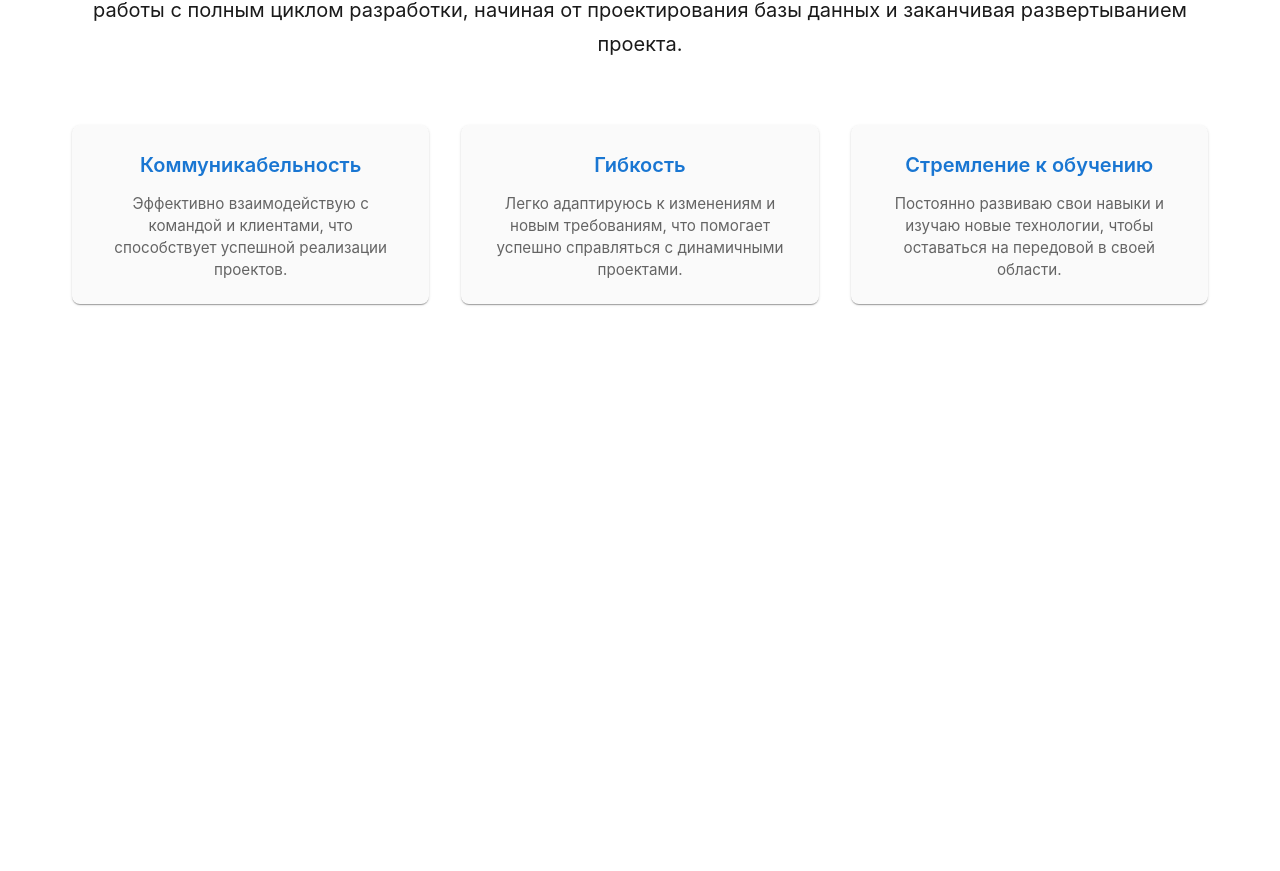
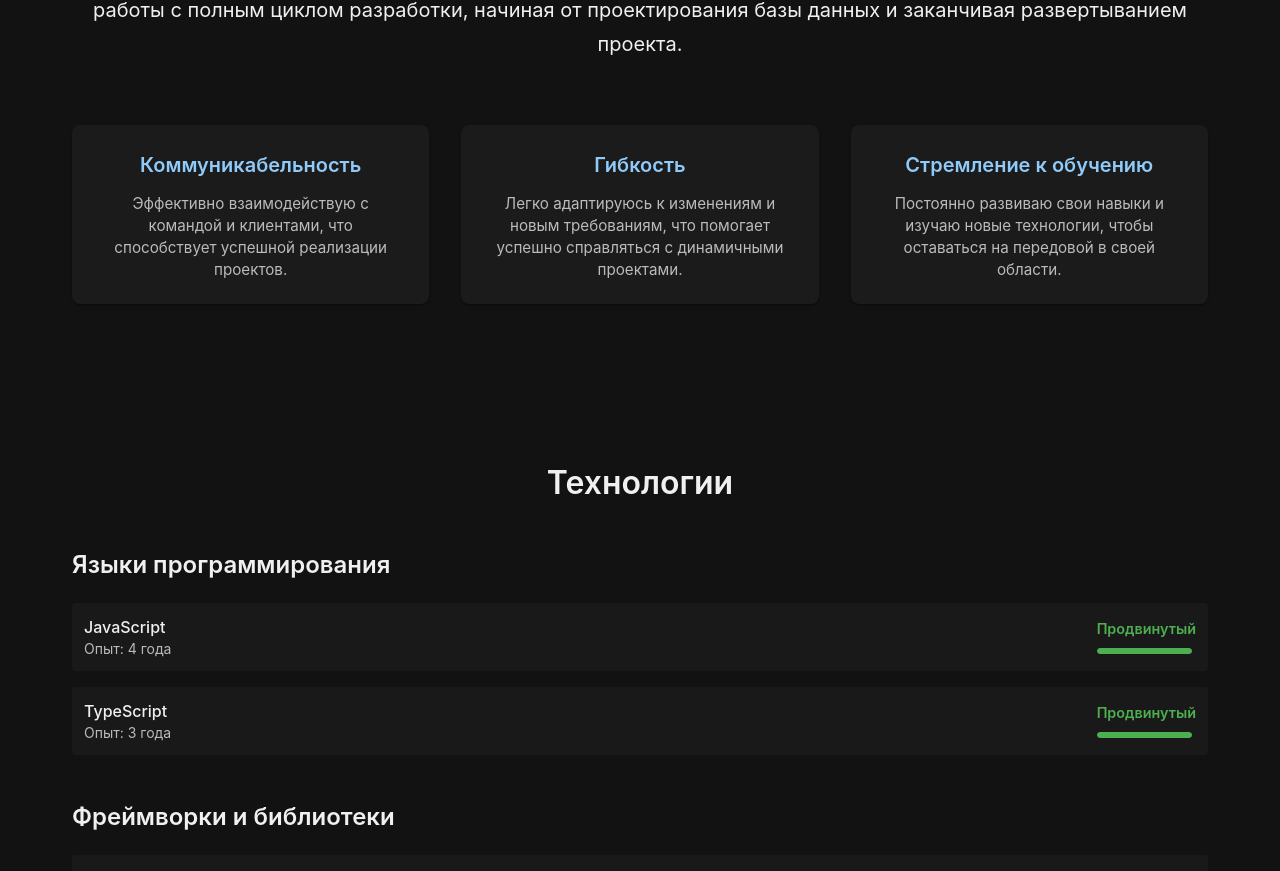
Before and after one commit to VitaliyPks/landing, a React (Vite) app: page / in a window 1280 px wide. Shown: the part 1075-1946 px from the top of the page. Before the commit the page ends 1459 px from the top, so only its background shows below. Built offline with nearby package versions, Linux system fonts and the light colour scheme.

Commit message:
done technologies section

```diff
--- a/src/App.tsx
+++ b/src/App.tsx
@@ -1,12 +1,14 @@
 import { ThemeProvider as MuiThemeProvider } from "@mui/material/styles";
 import CssBaseline from "@mui/material/CssBaseline";
+
+import { TechnologiesSection } from "./components/TechnologiesSection/TechnologiesSection";
+import { AboutSection } from "./components/AboutSection";
+import { HeroSection } from "./components/HeroSection";
 
 import { useAppSelector } from "./hooks/useAppSelector";
 import useActions from "./hooks/useActions";
 
 import getTheme from "./utils/theme";
-import { HeroSection } from "./components/HeroSection";
-import { AboutSection } from "./components/AboutSection";
 
 const App = () => {
   const mode = useAppSelector((state) => state.theme.mode);
@@ -23,6 +25,7 @@ const App = () => {
       <CssBaseline />
       <HeroSection onToggleTheme={handleToggleTheme} />
       <AboutSection />
+      <TechnologiesSection />
     </MuiThemeProvider>
   );
 };
--- /dev/null
+++ b/src/components/TechnologiesSection/TechnologiesSection.const.ts
@@ -0,0 +1,21 @@
+export const getLevelColor = (
+  level: "Advanced" | "Intermediate" | "Basic",
+  mode: "light" | "dark"
+) => {
+  if (level === "Advanced") return mode === "dark" ? "#4caf50" : "#2e7d32";
+  if (level === "Intermediate") return mode === "dark" ? "#ff9800" : "#f57c00";
+  return mode === "dark" ? "#9e9e9e" : "#616161";
+};
+
+export const getYearsLabel = (years: number) => {
+  if (years % 10 === 1 && years % 100 !== 11) return `${years} год`;
+  if ([2, 3, 4].includes(years % 10) && ![12, 13, 14].includes(years % 100))
+    return `${years} года`;
+  return `${years} лет`;
+};
+
+export const getLevelLabel = (level: "Advanced" | "Intermediate" | "Basic") => {
+  if (level === "Advanced") return "Продвинутый";
+  if (level === "Intermediate") return "Средний";
+  return "Базовый";
+};
--- /dev/null
+++ b/src/components/TechnologiesSection/TechnologiesSection.styles.ts
@@ -0,0 +1,96 @@
+import { styled } from "@mui/material/styles";
+import { Box, Typography } from "@mui/material";
+
+import { getLevelColor } from "./TechnologiesSection.const";
+
+export const BoxMain = styled(Box)(({ theme }) => ({
+  padding: theme.spacing(8, 2),
+  maxWidth: 1200,
+  margin: "0 auto",
+  [theme.breakpoints.up("md")]: {
+    padding: theme.spacing(10, 4),
+  },
+}));
+
+export const TechTitle = styled(Typography)(({ theme }) => ({
+  textAlign: "center",
+  marginBottom: theme.spacing(6),
+  fontSize: "2rem",
+  fontWeight: 600,
+  color: theme.palette.text.primary,
+}));
+
+export const CategoryTitle = styled(Typography)(({ theme }) => ({
+  fontSize: "1.5rem",
+  fontWeight: 600,
+  marginBottom: theme.spacing(3),
+  color: theme.palette.text.primary,
+}));
+
+export const TechList = styled(Box)(({ theme }) => ({
+  display: "grid",
+  gap: theme.spacing(2),
+}));
+
+export const TechItemBox = styled(Box)<{
+  level: "Advanced" | "Intermediate" | "Basic";
+}>(({ theme }) => ({
+  display: "flex",
+  justifyContent: "space-between",
+  alignItems: "center",
+  padding: theme.spacing(1.5),
+  borderRadius: (theme.shape.borderRadius as number) || 4,
+  backgroundColor:
+    theme.palette.mode === "dark"
+      ? "rgba(255, 255, 255, 0.03)"
+      : "rgba(0, 0, 0, 0.02)",
+  transition: "background-color 0.2s ease",
+  "&:hover": {
+    backgroundColor:
+      theme.palette.mode === "dark"
+        ? "rgba(255, 255, 255, 0.05)"
+        : "rgba(0, 0, 0, 0.04)",
+  },
+}));
+
+export const TechName = styled(Typography)(({ theme }) => ({
+  fontWeight: 500,
+  color: theme.palette.text.primary,
+}));
+
+export const TechExperience = styled(Typography)(({ theme }) => ({
+  color: theme.palette.text.secondary,
+  fontSize: "0.875rem",
+}));
+
+export const LevelLabel = styled(Typography)<{
+  level: "Advanced" | "Intermediate" | "Basic";
+}>(({ theme, level }) => ({
+  fontWeight: 600,
+  color: getLevelColor(level, theme.palette.mode),
+  fontSize: "0.9rem",
+  textAlign: "left",
+  paddingBottom: theme.spacing(1),
+}));
+
+export const ProgressBarBox = styled(Box)(({ theme }) => ({
+  width: 95,
+  height: 6,
+  backgroundColor:
+    theme.palette.mode === "dark"
+      ? "rgba(255, 255, 255, 0.1)"
+      : "rgba(0, 0, 0, 0.1)",
+  borderRadius: 3,
+  mt: 0.5,
+  overflow: "hidden",
+}));
+
+export const ProgressBarFill = styled(Box)<{
+  level: "Advanced" | "Intermediate" | "Basic";
+}>(({ theme, level }) => ({
+  height: "100%",
+  width:
+    level === "Advanced" ? "100%" : level === "Intermediate" ? "65%" : "30%",
+  backgroundColor: getLevelColor(level, theme.palette.mode),
+  borderRadius: 3,
+}));
--- /dev/null
+++ b/src/components/TechnologiesSection/TechnologiesSection.tsx
@@ -0,0 +1,65 @@
+import { motion } from "framer-motion";
+
+import {
+  CategoryTitle,
+  TechList,
+  TechName,
+  TechExperience,
+  LevelLabel,
+  ProgressBarFill,
+  BoxMain,
+  TechTitle,
+  TechItemBox,
+  ProgressBarBox,
+} from "./TechnologiesSection.styles";
+
+import { TECHNOLOGIES } from "../../data/resume-data";
+import { getLevelLabel, getYearsLabel } from "./TechnologiesSection.const";
+
+export const TechnologiesSection = () => {
+  return (
+    <BoxMain>
+      <motion.div
+        initial={{ opacity: 0, y: 30 }}
+        whileInView={{ opacity: 1, y: 0 }}
+        viewport={{ once: true, margin: "-100px" }}
+        transition={{ duration: 0.6 }}
+      >
+        <TechTitle variant="h2">Технологии</TechTitle>
+      </motion.div>
+
+      {TECHNOLOGIES.map((category, catIndex) => (
+        <motion.div
+          key={category.title}
+          initial={{ opacity: 0 }}
+          whileInView={{ opacity: 1 }}
+          viewport={{ once: true, margin: "-100px" }}
+          transition={{ delay: catIndex * 0.1, duration: 0.5 }}
+          style={{ marginBottom: "48px" }}
+        >
+          <CategoryTitle variant="h3">{category.title}</CategoryTitle>
+          <TechList>
+            {category.items.map((tech) => (
+              <TechItemBox key={tech.name} level={tech.level}>
+                <div>
+                  <TechName variant="body1">{tech.name}</TechName>
+                  <TechExperience variant="body2">
+                    Опыт: {getYearsLabel(tech.years)}
+                  </TechExperience>
+                </div>
+                <div>
+                  <LevelLabel level={tech.level} variant="body2" >
+                    {getLevelLabel(tech.level)}
+                  </LevelLabel>
+                  <ProgressBarBox textAlign={"left"}>
+                    <ProgressBarFill level={tech.level} textAlign={"left"} />
+                  </ProgressBarBox>
+                </div>
+              </TechItemBox>
+            ))}
+          </TechList>
+        </motion.div>
+      ))}
+    </BoxMain>
+  );
+};
--- a/src/data/resume-data.ts
+++ b/src/data/resume-data.ts
@@ -1,3 +1,5 @@
+import type { TTechCategory } from "../types/data";
+
 export const FULL_NAME = "Пексялев Виталий Викторович";
 
 export const PROFESSION = "Frontend Developer";
@@ -37,3 +39,58 @@ export const PERSONAL_QUALITIES = [
       "Постоянно развиваю свои навыки и изучаю новые технологии, чтобы оставаться на передовой в своей области.",
   },
 ];
+
+export const TECHNOLOGIES: TTechCategory[] = [
+  {
+    title: "Языки программирования",
+    items: [
+      { name: "JavaScript", years: 4, level: "Advanced" },
+      { name: "TypeScript", years: 3, level: "Advanced" },
+    ],
+  },
+  {
+    title: "Фреймворки и библиотеки",
+    items: [
+      { name: "React", years: 4, level: "Advanced" },
+      { name: "Redux Toolkit", years: 4, level: "Advanced" },
+      { name: "React Router", years: 4, level: "Intermediate" },
+      { name: "React Hook Form", years: 4, level: "Intermediate" },
+      { name: "NextJS", years: 1, level: "Intermediate" },
+      { name: "Node.JS", years: 1, level: "Basic" },
+    ],
+  },
+  {
+    title: "Стили и языки разметки",
+    items: [
+      { name: "HTML", years: 4, level: "Advanced" },
+      { name: "CSS", years: 4, level: "Advanced" },
+      { name: "SCSS/SASS", years: 3, level: "Advanced" },
+      { name: "MUI", years: 1, level: "Basic" },
+      { name: "Styled Components", years: 1, level: "Basic" },
+    ],
+  },
+  {
+    title: "Сборщики",
+    items: [
+      { name: "Webpack", years: 2, level: "Intermediate" },
+      { name: "Vite", years: 3, level: "Intermediate" },
+    ],
+  },
+  {
+    title: "Операционные системы",
+    items: [
+      { name: "Windows", years: 4, level: "Advanced" },
+      { name: "Linux", years: 1, level: "Intermediate" },
+    ],
+  },
+  {
+    title: "Прочее",
+    items: [
+      { name: "Rest API", years: 4, level: "Advanced" },
+      { name: "GraphQL", years: 3, level: "Advanced" },
+      { name: "Git", years: 4, level: "Intermediate" },
+      { name: "Figma", years: 3, level: "Intermediate" },
+      { name: "Chart.js", years: 2, level: "Intermediate" },
+    ],
+  },
+];
--- a/src/features/theme/themeSlice.ts
+++ b/src/features/theme/themeSlice.ts
@@ -6,14 +6,7 @@ const getInitialTheme = (): TThemeMode => {
 
   if (saved === "light" || saved === "dark") return saved;
 
-  if (
-    window.matchMedia &&
-    window.matchMedia("(prefers-color-scheme: dark)").matches
-  ) {
-    return "dark";
-  }
-
-  return "light";
+  return "dark";
 };
 
 const initialState: { mode: TThemeMode } = {
--- /dev/null
+++ b/src/types/data.ts
@@ -0,0 +1,12 @@
+export type TTechLevel = "Advanced" | "Intermediate" | "Basic";
+
+export interface TTechItem {
+  name: string;
+  years: number;
+  level: TTechLevel;
+}
+
+export interface TTechCategory {
+  title: string;
+  items: TTechItem[];
+}
```
Also changed, not shown: src/components/TechnologiesSection/index.ts (added).
